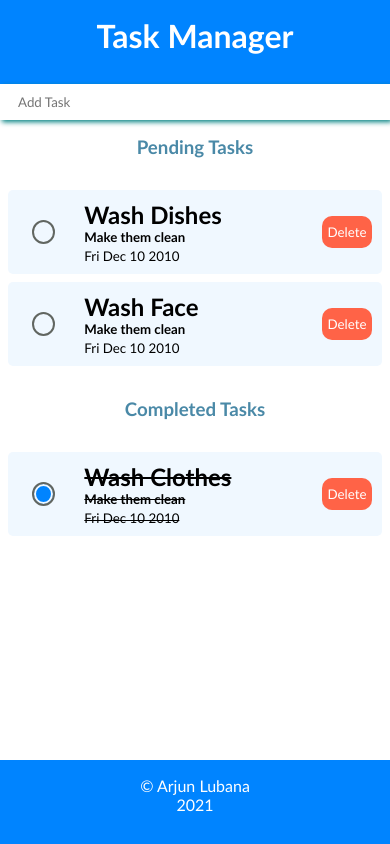
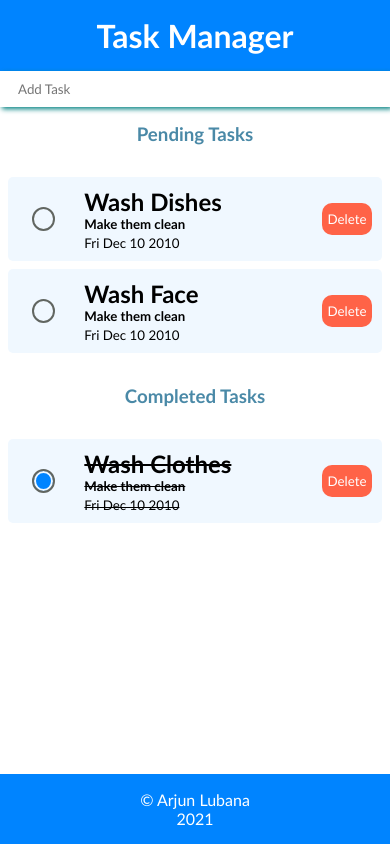
Before and after one commit to arjunlubana/react-task-manager, a React (Create React App) app: page / in a window 390 px wide. Built offline with nearby package versions, Linux system fonts and the light colour scheme.

Commit message:
Fixed the layout for mobile devices

```diff
--- a/src/App.css
+++ b/src/App.css
@@ -7,7 +7,7 @@
 .container {
   height: 100vh;
   display: grid;
-  grid-template-rows: 10vh auto 10vh;
+  grid-template-rows: 1fr 10fr 1fr;
 }
 .header {
   text-align: center;
```
Also changed, not shown: src/components/PendingTasks.js (renamed from src/components/pendingTasks.js).
